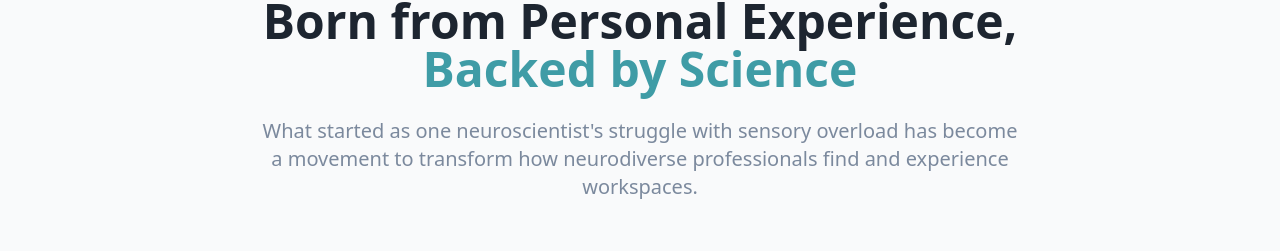
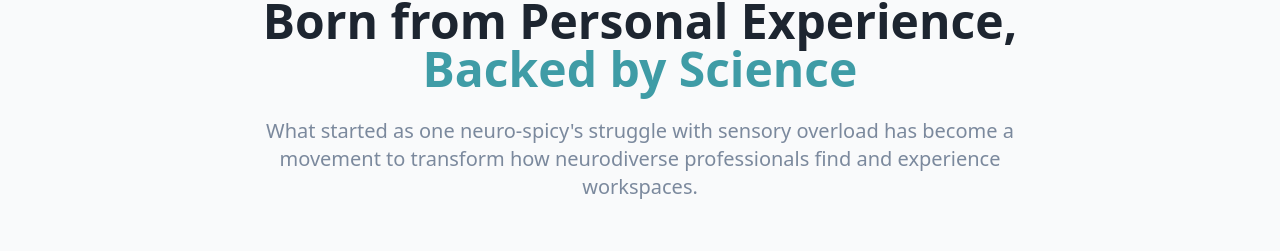
Before and after one commit to digipete/quiet-space-neuro-index, a React (Vite) app: page /about in a window 1280 px wide. Shown: the part 148-399 px from the top of the page. Built offline with nearby package versions, Linux system fonts and the light colour scheme.

Commit message:
Update About.tsx - updated content

```diff
--- a/src/pages/About.tsx
+++ b/src/pages/About.tsx
@@ -93,7 +93,7 @@ const About = () => {
               <span className="text-primary block">Backed by Science</span>
             </h1>
             <p className="text-xl text-muted-foreground mb-8">
-              What started as one neuroscientist's struggle with sensory overload has become a movement to transform how neurodiverse professionals find and experience workspaces.
+              What started as one neuro-spicy's struggle with sensory overload has become a movement to transform how neurodiverse professionals find and experience workspaces.
             </p>
           </div>
         </div>
```
